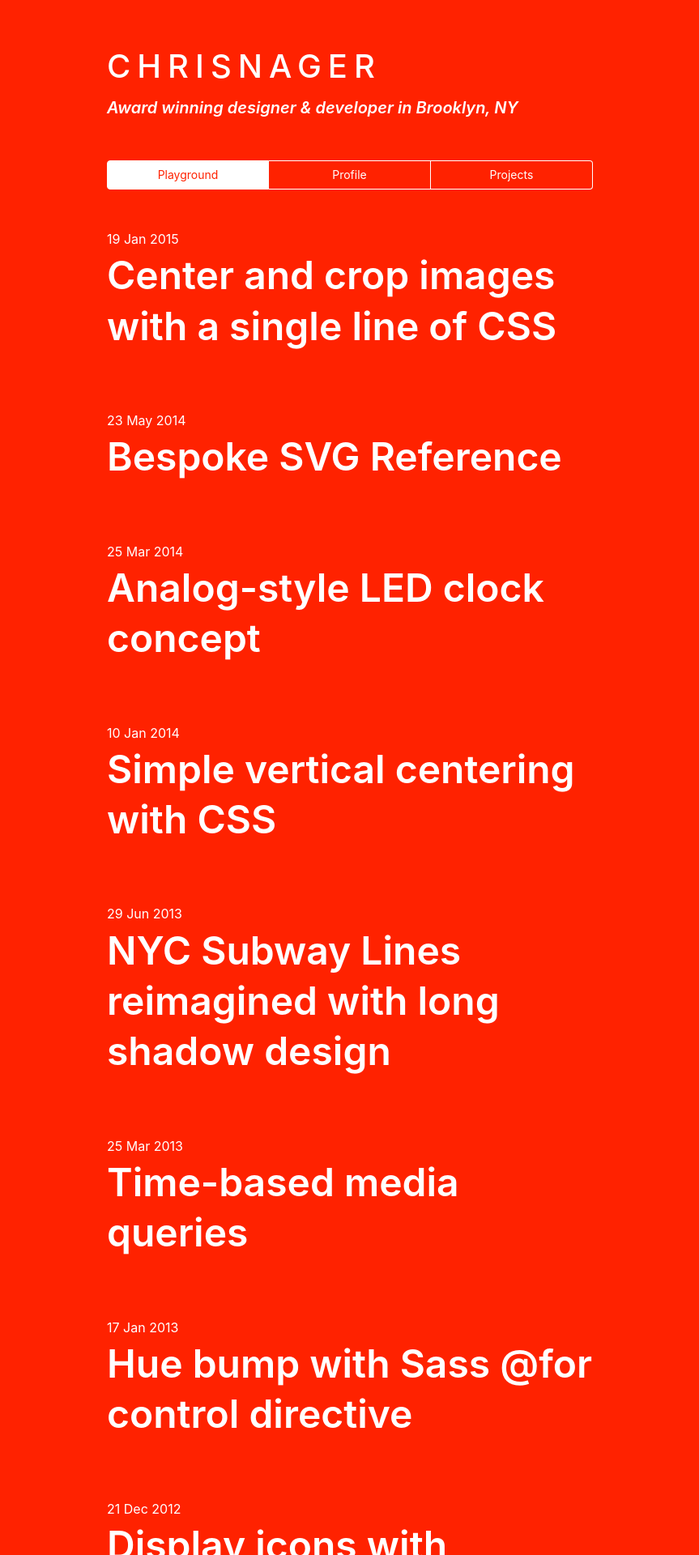
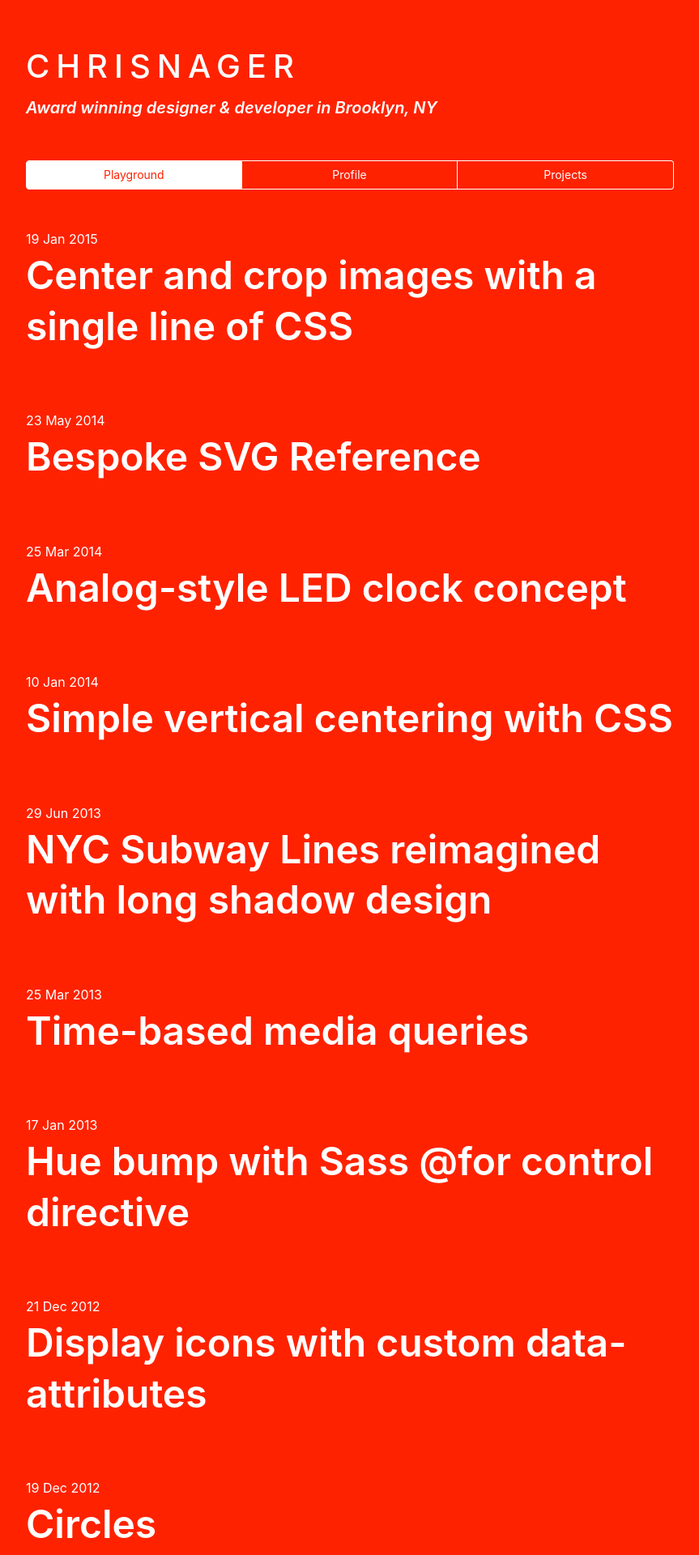
Before and after one commit to chrisnager/chrisnager.github.io, a Jekyll site: the page built from index.html, in a window 1280 px wide. Shown: the top 1920 px of the page at 81% size, without its empty margins (208-1071 px from the left). Built offline with Jekyll 4.4.1, drawn with Linux system fonts in a browser that asks for light colours; nearby versions of some CDN libraries; library files that are not in the unit come from our copies.

Commit message:
Update site width

```diff
--- a/css/chrisnager.css
+++ b/css/chrisnager.css
@@ -108,7 +108,7 @@ iframe {
    ========================================================================== */
 
 .site {
-    max-width: 41.5rem;
+    max-width: 54rem;
     margin-right: auto;
     margin-left: auto;
     padding: 3.5rem 2rem 2rem;
```
